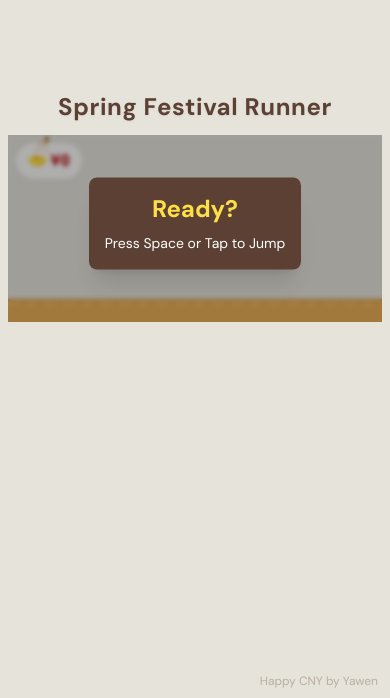
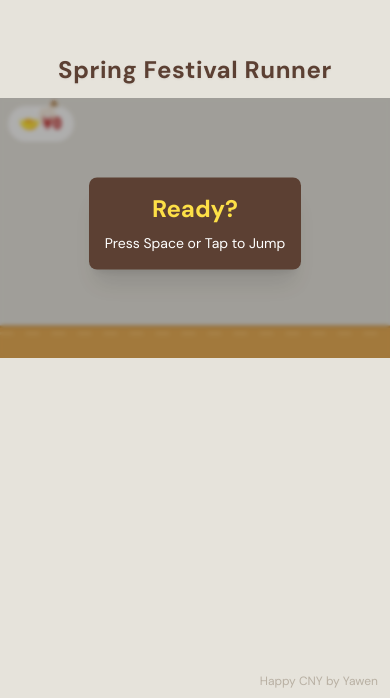
Before and after one commit to Yawenjenny/spring-festival-runner, a React (Vite) app: page / in a window 390 px wide. Shown: the part 146-844 px from the top of the page. Built offline with nearby package versions, Linux system fonts and the light colour scheme.

Commit message:
Enhance mobile experience: Full screen immersion, theme integration, quality rendering

```diff
--- a/App.tsx
+++ b/App.tsx
@@ -3,7 +3,7 @@ import SpringRunnerGame from './components/SpringRunnerGame';
 
 const App: React.FC = () => {
   return (
-    <div className="w-full min-h-screen flex flex-col items-center justify-center bg-[#E6E3DB] relative overflow-hidden px-2 py-4">
+    <div className="w-full min-h-screen flex flex-col items-center justify-center bg-[#E6E3DB] relative overflow-hidden px-0 sm:px-2 py-0 sm:py-4">
 
       <h1 className="text-2xl sm:text-4xl md:text-5xl font-bold text-[#5C4033] mb-3 sm:mb-6 drop-shadow-sm tracking-wide z-10 text-center" style={{ marginTop: '-140px' }}>
         Spring Festival Runner
--- a/components/SpringRunnerGame.tsx
+++ b/components/SpringRunnerGame.tsx
@@ -272,7 +272,6 @@ const SpringRunnerGame: React.FC = () => {
 
     const render = () => {
       if (!ctx || !canvas) return;
-      ctx.imageSmoothingEnabled = false;
 
       const { horse, mountains, yuanbaos, particles, gameSpeed, frame, isRunning } = stateRef.current;
 
--- a/constants.ts
+++ b/constants.ts
@@ -1,6 +1,6 @@
 import { GameConfig } from './types';
 
-export const CANVAS_WIDTH = 800;
+export const CANVAS_WIDTH = 600;
 export const CANVAS_HEIGHT = 400;
 
 export const CONFIG: GameConfig = {
--- a/index.html
+++ b/index.html
@@ -5,6 +5,7 @@
   <meta charset="UTF-8" />
   <meta name="viewport" content="width=device-width, initial-scale=1.0" />
   <title>Spring Festival Runner</title>
+  <meta name="theme-color" content="#E6E3DB" />
   <script src="https://cdn.tailwindcss.com"></script>
   <link
     href="https://fonts.googleapis.com/css2?family=DM+Sans:wght@400;500;700&family=Noto+Serif+SC:wght@500;700;900&display=swap"
```
Also changed, not shown: reference.jpg (added).
